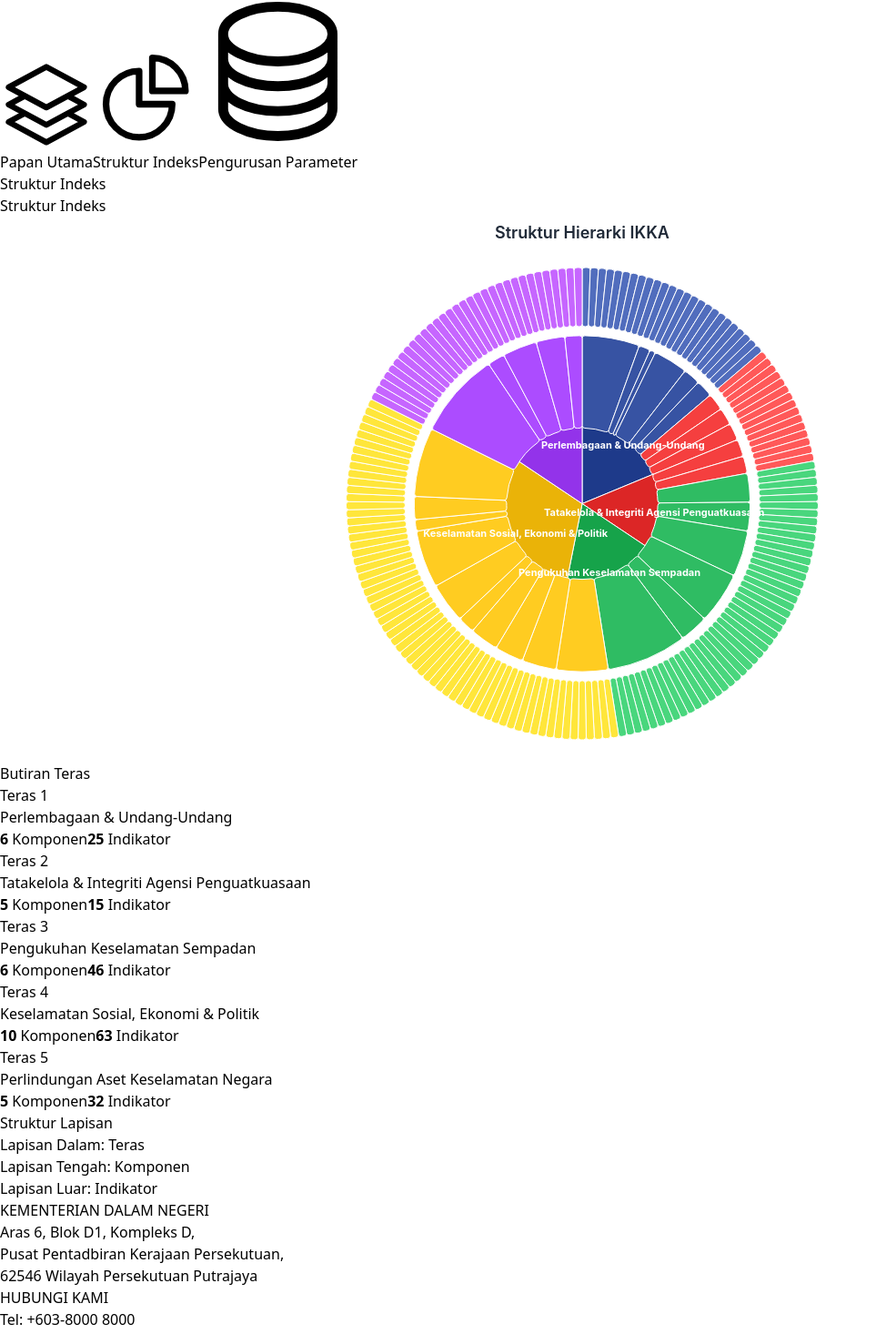
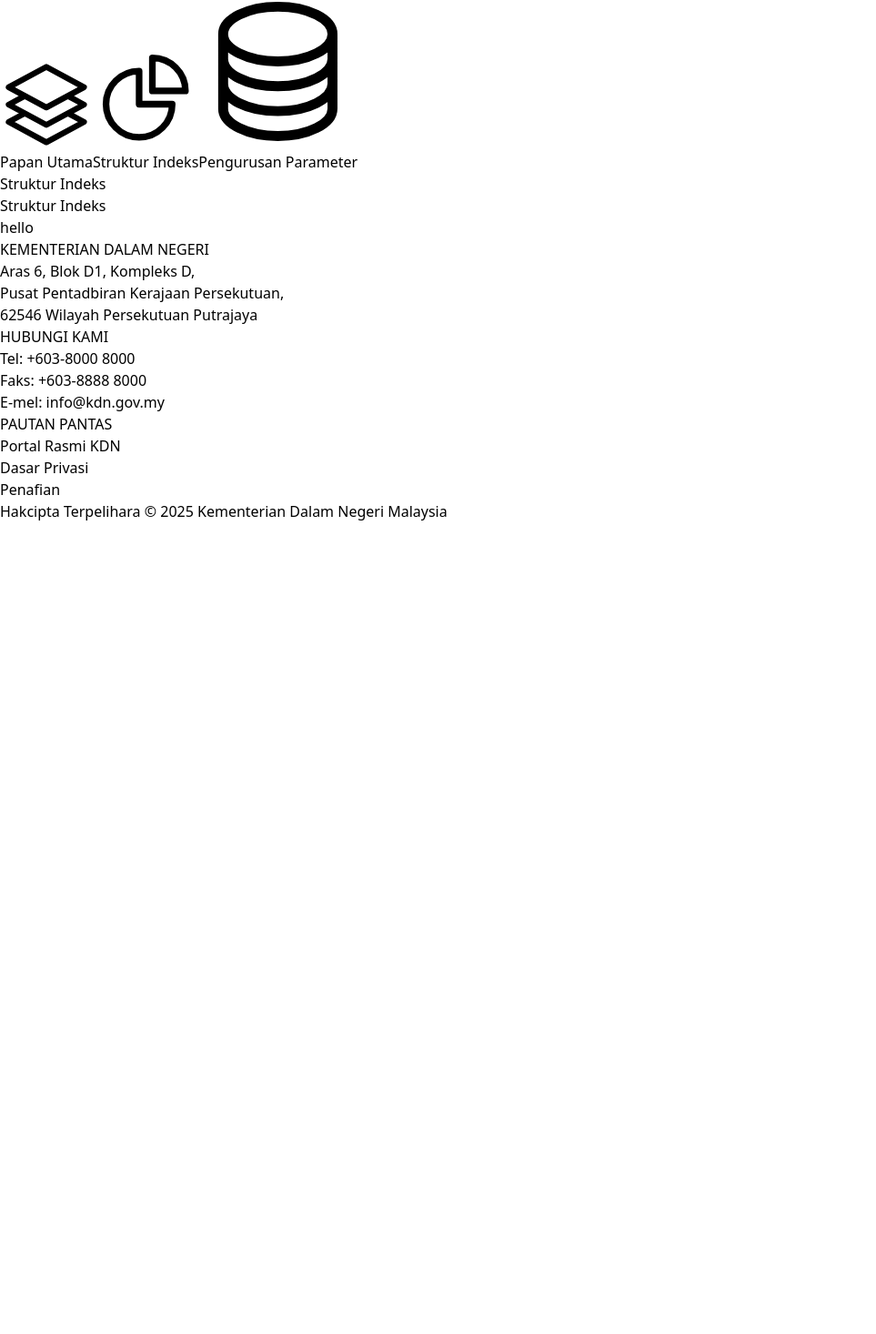
Before and after one commit to nuradamdnl/ikka-demo, a React (Vite) app: page /struktur-indeks in a window 1280 px wide. Shown: the part 1281-2747 px from the top of the page at 91% size, without its empty margins (0-963 px from the left). After the commit the page ends 1855 px from the top, so only its background shows below. Built offline with nearby package versions, Linux system fonts and the light colour scheme.

Commit message:
Refactor code structure for improved readability and maintainability

```diff
--- a/src/components/NavigationCard.tsx
+++ b/src/components/NavigationCard.tsx
@@ -17,15 +17,13 @@
   return (
     <div
       onClick={handleClick}
-      className="bg-white rounded-lg shadow-md p-6 cursor-pointer transition-all duration-300 hover:shadow-xl hover:-translate-y-1 border border-gray-100"
+      className="bg-white rounded-lg shadow-md p-6 cursor-pointer transition-all duration-300 hover:shadow-xl hover:-translate-y-1 border border-gray-100 w-full h-full"
     >
-      <div className="flex items-start gap-4">
-        <div className="flex-shrink-0">
-          <div className="w-12 h-12 rounded-lg bg-gradient-to-br from-blue-900 to-blue-700 flex items-center justify-center text-white shadow-md">
-            {icon}
-          </div>
+      <div className="flex flex-col items-center text-center gap-4">
+        <div className="w-12 h-12 rounded-lg bg-gradient-to-br from-blue-900 to-blue-700 flex items-center justify-center text-white shadow-md">
+          {icon}
         </div>
-        <div className="flex-grow">
+        <div>
           <h3 className="text-lg font-semibold text-gray-900 mb-1">{title}</h3>
           <p className="text-sm text-gray-600">{subtitle}</p>
         </div>
--- a/src/components/PieChart.tsx
+++ /dev/null
@@ -1,223 +0,0 @@
-import { useMemo } from "react";
-import Highcharts from "highcharts";
-import HighchartsReact from "highcharts-react-official";
-
-import {
-  getAllTeras,
-  getKomponenByTeras,
-  getIndikatorByKomponen,
-} from "../lib/dataLookup";
-
-function PieChart() {
-  const teras = getAllTeras();
-
-  // Palette for Teras layers
-  const colors = ["#1e3a8a", "#dc2626", "#16a34a", "#eab308", "#9333ea"];
-
-  // Build 3-level hierarchy (Teras → Komponen → Indikator)
-  const hierarchyData = teras.slice(0, 5).map((t, index) => ({
-    teras: t,
-    komponen: getKomponenByTeras(t["Kod Teras"]).map((k) => ({
-      komponen: k,
-      indikator: getIndikatorByKomponen(k["Kod Komponen"]),
-    })),
-    color: colors[index],
-  }));
-
-  // ----------------------------------------------------
-  // Chart Configuration
-  // ----------------------------------------------------
-  const chartOptions = useMemo(() => {
-    // --- Inner Ring: Teras ---
-    const terasData = hierarchyData.map((td) => ({
-      name: td.teras["Nama Teras"],
-      y: td.komponen.length,
-      color: td.color,
-    }));
-
-    // --- Middle Ring: Komponen ---
-    const komponenData: Highcharts.PointOptionsObject[] = [];
-    hierarchyData.forEach((td) => {
-      td.komponen.forEach((kd) => {
-        komponenData.push({
-          name: kd.komponen["Nama Komponen"],
-          y: kd.indikator.length,
-          color: Highcharts.color(td.color).brighten(0.1).get(),
-        });
-      });
-    });
-
-    // --- Outer Ring: Indikator ---
-    const indikatorData: Highcharts.PointOptionsObject[] = [];
-    hierarchyData.forEach((td) => {
-      td.komponen.forEach((kd) => {
-        kd.indikator.forEach((ind) => {
-          indikatorData.push({
-            name: ind["Nama Indikator"],
-            y: 1,
-            color: Highcharts.color(td.color).brighten(0.2).get(),
-          });
-        });
-      });
-    });
-
-    // Final chart config
-    return {
-      chart: {
-        type: "pie",
-        backgroundColor: "#ffffff",
-        height: 600,
-      },
-      title: {
-        text: "Struktur Hierarki IKKA",
-        style: {
-          fontSize: "18px",
-          fontWeight: "600",
-          color: "#1f2937",
-        },
-      },
-      credits: { enabled: false },
-      tooltip: {
-        backgroundColor: "rgba(0, 0, 0, 0.85)",
-        style: { color: "#ffffff" },
-        borderWidth: 0,
-        shadow: true,
-      },
-      plotOptions: {
-        pie: {
-          shadow: false,
-          center: ["50%", "50%"],
-          dataLabels: { enabled: false },
-          showInLegend: false,
-        },
-      },
-
-      series: [
-        {
-          name: "Teras",
-          data: terasData,
-          size: "40%",
-          innerSize: "0%",
-          dataLabels: {
-            enabled: true,
-            distance: -30,
-            format: "{point.name}",
-            style: {
-              fontSize: "11px",
-              fontWeight: "bold",
-              color: "#ffffff",
-              textOutline: "none",
-            },
-          },
-        },
-        {
-          name: "Komponen",
-          data: komponenData,
-          size: "70%",
-          innerSize: "45%",
-          dataLabels: { enabled: false },
-        },
-        {
-          name: "Indikator",
-          data: indikatorData,
-          size: "100%",
-          innerSize: "75%",
-          dataLabels: { enabled: false },
-        },
-      ],
-    };
-  }, [hierarchyData]);
-
-  // ----------------------------------------------------
-  // JSX Layout
-  // ----------------------------------------------------
-  return (
-    <div className="bg-white rounded-xl shadow-lg p-6">
-      <div className="flex flex-col lg:flex-row gap-8">
-        {/* Chart */}
-        <div className="flex-grow min-w-0">
-          <HighchartsReact highcharts={Highcharts} options={chartOptions} />
-        </div>
-
-        {/* Side Legend */}
-        <aside className="lg:w-80 flex flex-col">
-          <h4 className="text-sm font-semibold text-gray-700 mb-4">
-            Butiran Teras
-          </h4>
-
-          <div className="space-y-3 max-h-[500px] overflow-y-auto pr-2">
-            {hierarchyData.map((item, index) => {
-              const totalIndikator = item.komponen.reduce(
-                (sum, k) => sum + k.indikator.length,
-                0
-              );
-
-              return (
-                <div
-                  key={index}
-                  className="p-3 rounded-lg border-l-4 bg-gray-50 hover:bg-gray-100 transition"
-                  style={{ borderLeftColor: item.color }}
-                >
-                  <div className="flex items-center gap-2 mb-2">
-                    <div
-                      className="w-4 h-4 rounded-full"
-                      style={{ backgroundColor: item.color }}
-                    />
-                    <p className="text-sm font-semibold text-gray-900">
-                      Teras {index + 1}
-                    </p>
-                  </div>
-
-                  <p className="text-xs text-gray-700 mb-2 ml-6">
-                    {item.teras["Nama Teras"]}
-                  </p>
-
-                  <div className="flex gap-4 text-xs text-gray-600 ml-6">
-                    <span>
-                      <strong className="text-gray-900">
-                        {item.komponen.length}
-                      </strong>{" "}
-                      Komponen
-                    </span>
-                    <span>
-                      <strong className="text-gray-900">
-                        {totalIndikator}
-                      </strong>{" "}
-                      Indikator
-                    </span>
-                  </div>
-                </div>
-              );
-            })}
-          </div>
-
-          {/* Layer Legend */}
-          <div className="mt-6 pt-4 border-t border-gray-200">
-            <h4 className="text-sm font-semibold text-gray-700 mb-3">
-              Struktur Lapisan
-            </h4>
-
-            <div className="space-y-2 text-xs text-gray-600">
-              <div className="flex items-center gap-2">
-                <div className="w-3 h-3 rounded-full bg-blue-900" />
-                <span>Lapisan Dalam: Teras</span>
-              </div>
-
-              <div className="flex items-center gap-2">
-                <div className="w-3 h-3 rounded-full bg-blue-700" />
-                <span>Lapisan Tengah: Komponen</span>
-              </div>
-
-              <div className="flex items-center gap-2">
-                <div className="w-3 h-3 rounded-full bg-blue-500" />
-                <span>Lapisan Luar: Indikator</span>
-              </div>
-            </div>
-          </div>
-        </aside>
-      </div>
-    </div>
-  );
-}
-
-export default PieChart;
--- a/src/pages/portal/PengurusanParameter.tsx
+++ b/src/pages/portal/PengurusanParameter.tsx
@@ -18,7 +18,9 @@
           <div className="container mx-auto">
             <PageTitle>Pengurusan Parameter</PageTitle>
             <SectionCard title="Parameter Sistem">
-              <div className="grid grid-cols-1 md:grid-cols-2 lg:grid-cols-3 gap-6">
+              <div className="grid grid-cols-1 md:grid-cols-2 gap-6">
+                {/* Left Column - Main Navigation Cards */}
+                <div className="grid grid-cols-3 gap-6">
                   <NavigationCard
                     icon={<Square3Stack3DIcon className="w-6 h-6" />}
                     title="Teras"
@@ -73,12 +75,25 @@
                     subtitle="Tetap komponen"
                     route="/pengurusan-parameter/penetapan-komponen"
                   />
-                <NavigationCard
-                  icon={<ChartPieIcon className="w-6 h-6" />}
-                  title="Kawal & Urus Data Meter"
-                  subtitle="Urus dan semak data meter yang digunakan dalam analisis sistem."
-                  route="/pengurusan-parameter/penetapan-teras"
-                />
+                </div>
+
+                {/* Right Column - Expanded Data Meter Card */}
+                <div className="flex w-full h-full">
+                  <div
+                    onClick={() => window.location.href = '/pengurusan-parameter/penetapan-teras'}
+                    className="bg-white rounded-lg shadow-md p-8 cursor-pointer transition-all duration-300 hover:shadow-xl hover:-translate-y-1 border border-gray-100 w-full h-full flex items-center justify-center"
+                  >
+                    <div className="flex flex-col items-center text-center gap-6">
+                      <div className="w-20 h-20 rounded-lg bg-gradient-to-br from-blue-900 to-blue-700 flex items-center justify-center text-white shadow-md">
+                        <ChartPieIcon className="w-12 h-12" />
+                      </div>
+                      <div>
+                        <h3 className="text-2xl font-semibold text-gray-900 mb-2">Kawal & Urus Data Meter</h3>
+                        <p className="text-base text-gray-600">Urus dan semak data meter yang digunakan dalam analisis sistem.</p>
+                      </div>
+                    </div>
+                  </div>
+                </div>
               </div>
             </SectionCard>
           </div>
--- a/src/pages/portal/StrukturIndeks.tsx
+++ b/src/pages/portal/StrukturIndeks.tsx
@@ -4,7 +4,6 @@
 import Footer from "../../components/Footer";
 import PageTitle from "../../components/PageTitle";
 import SectionCard from "../../components/SectionCard";
-import PieChart from "../../components/PieChart";
 
 function StrukturIndeks() {
   return (
@@ -17,7 +16,7 @@
           <div className="container mx-auto">
             <PageTitle>Struktur Indeks</PageTitle>
             <SectionCard title="Struktur Indeks">
-              <PieChart />
+              <h1>hello</h1>
             </SectionCard>
           </div>
         </main>
```
Lines whose indentation alone changed are shown as unchanged.
